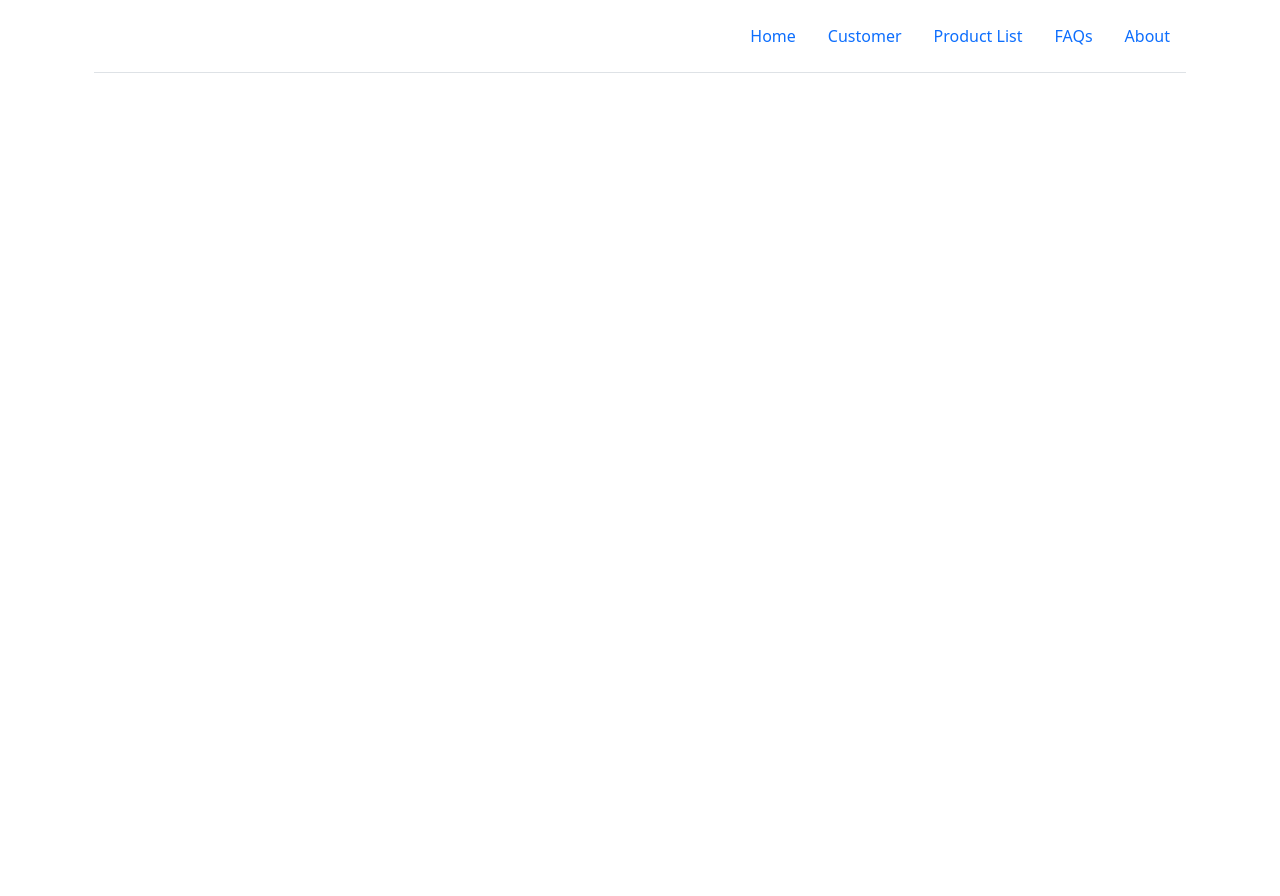
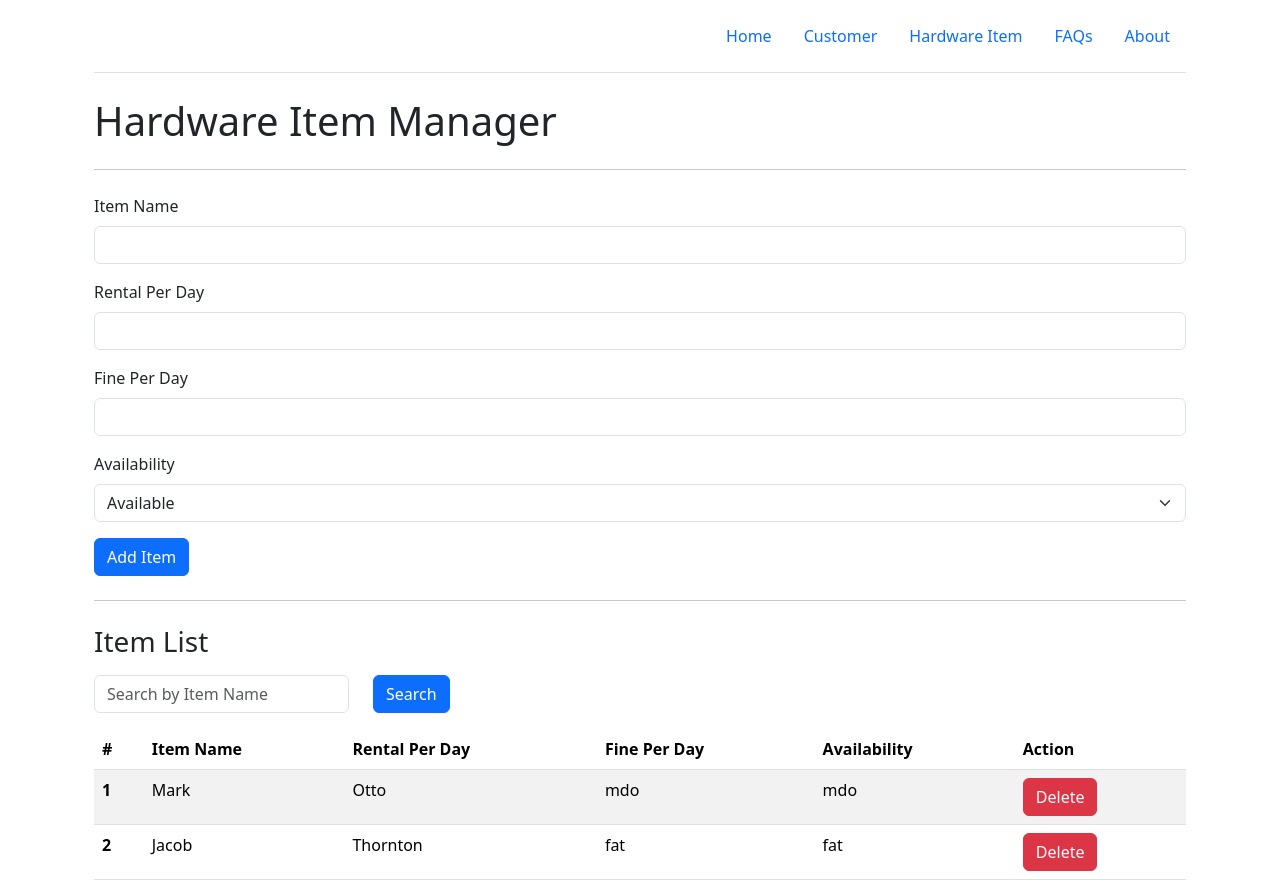
Before and after one commit to levin44/rental-management-frontend, an Angular app: page /item in a window 1280 px wide. Before the commit this address led to /. Before the commit the page ends 800 px from the top, so only its background shows below. Built offline with nearby package versions, Linux system fonts and the light colour scheme.

Commit message:
item component completed

```diff
--- a/src/app/pages/customer/customer.component.ts
+++ b/src/app/pages/customer/customer.component.ts
@@ -1,9 +1,10 @@
 import { Component } from '@angular/core';
+import { FormsModule } from '@angular/forms';
 
 @Component({
   selector: 'app-customer',
   standalone: true,
-  imports: [],
+  imports: [FormsModule],
   templateUrl: './customer.component.html',
   styleUrl: './customer.component.css'
 })
--- a/src/app/pages/header/header.component.html
+++ b/src/app/pages/header/header.component.html
@@ -10,7 +10,7 @@
 
             <li class="nav-item"><a href="/customer" class="nav-link">Customer</a></li>
 
-            <li class="nav-item"><a href="/view" class="nav-link">Product List</a></li>
+            <li class="nav-item"><a href="/item" class="nav-link">Hardware Item</a></li>
 
             <li class="nav-item"><a href="#" class="nav-link">FAQs</a></li>
             <li class="nav-item"><a href="#" class="nav-link">About</a></li>
--- /dev/null
+++ b/src/app/pages/item/item.component.html
@@ -0,0 +1,77 @@
+<div class="container">
+    <h1 class="">Hardware Item Manager</h1>
+    <hr class="my-4">
+
+    <form>
+
+        <div class="mb-3">
+            <label for="name" class="form-label">Item Name</label>
+            <input type="text" class="form-control" id="name">
+        </div>
+
+        <div class="mb-3">
+            <label for="rentalPerDay" class="form-label">Rental Per Day</label>
+            <input type="text" class="form-control" id="rentalPerDay">
+        </div>
+
+        <div class="mb-3">
+            <label for="finePerDay" class="form-label">Fine Per Day</label>
+            <input type="text" class="form-control" id="finePerDay">
+        </div>
+
+        <div class="mb-3">
+            <label for="status" class="form-label">Availability</label>
+            <select name="avalability" class="form-select" id="">
+                <option value="1">Available</option>
+                <option value="0">Unavailable</option>
+            </select>
+        </div>
+
+        <button class="btn btn-primary">Add Item</button>
+    </form>
+    <hr class="my-4">
+    <h3 class="mb-3">Item List</h3>
+
+    <!-- search customer -->
+    <form>
+
+        <div class="row">
+            <div class="col-3 mb-3">
+                <input type="text" class="form-control" id="name" placeholder="Search by Item Name">
+            </div>
+            <div class="col-auto"><button type="submit" class="btn btn-primary ">Search</button></div>
+        </div>
+    </form>
+
+    <table class="table table-striped">
+        <thead>
+            <tr>
+                <th scope="col">#</th>
+                <th scope="col">Item Name</th>
+                <th scope="col">Rental Per Day</th>
+                <th scope="col">Fine Per Day</th>
+                <th scope="col">Availability</th>
+                <th scope="col">Action</th>
+            </tr>
+        </thead>
+        <tbody>
+            <tr>
+                <th scope="row">1</th>
+                <td>Mark</td>
+                <td>Otto</td>
+                <td>mdo</td>
+                <td>mdo</td>
+                <td><button type="button" class="btn btn-danger">Delete</button></td>
+            </tr>
+            <tr>
+                <th scope="row">2</th>
+                <td>Jacob</td>
+                <td>Thornton</td>
+                <td>fat</td>
+                <td>fat</td>
+                <td><button type="button" class="btn btn-danger">Delete</button></td>
+            </tr>
+        </tbody>
+    </table>
+
+</div>
```
Also changed, not shown: src/app/app.routes.ts (+5 -4 lines), src/app/pages/item/item.component.ts (added, +12 -0 lines), src/app/pages/item/item.component.css (added), 1 other file (tests, documents, lock files or other folders).
